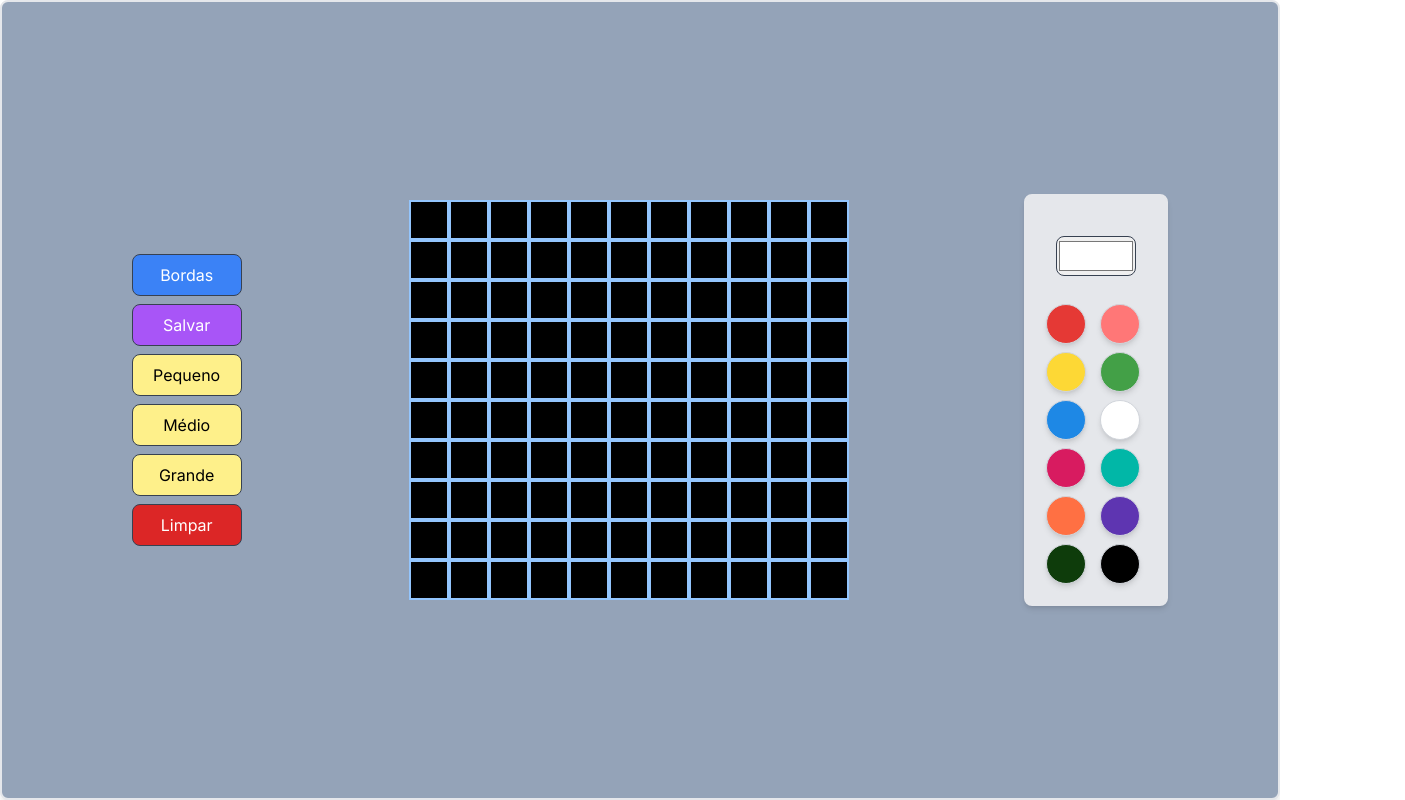
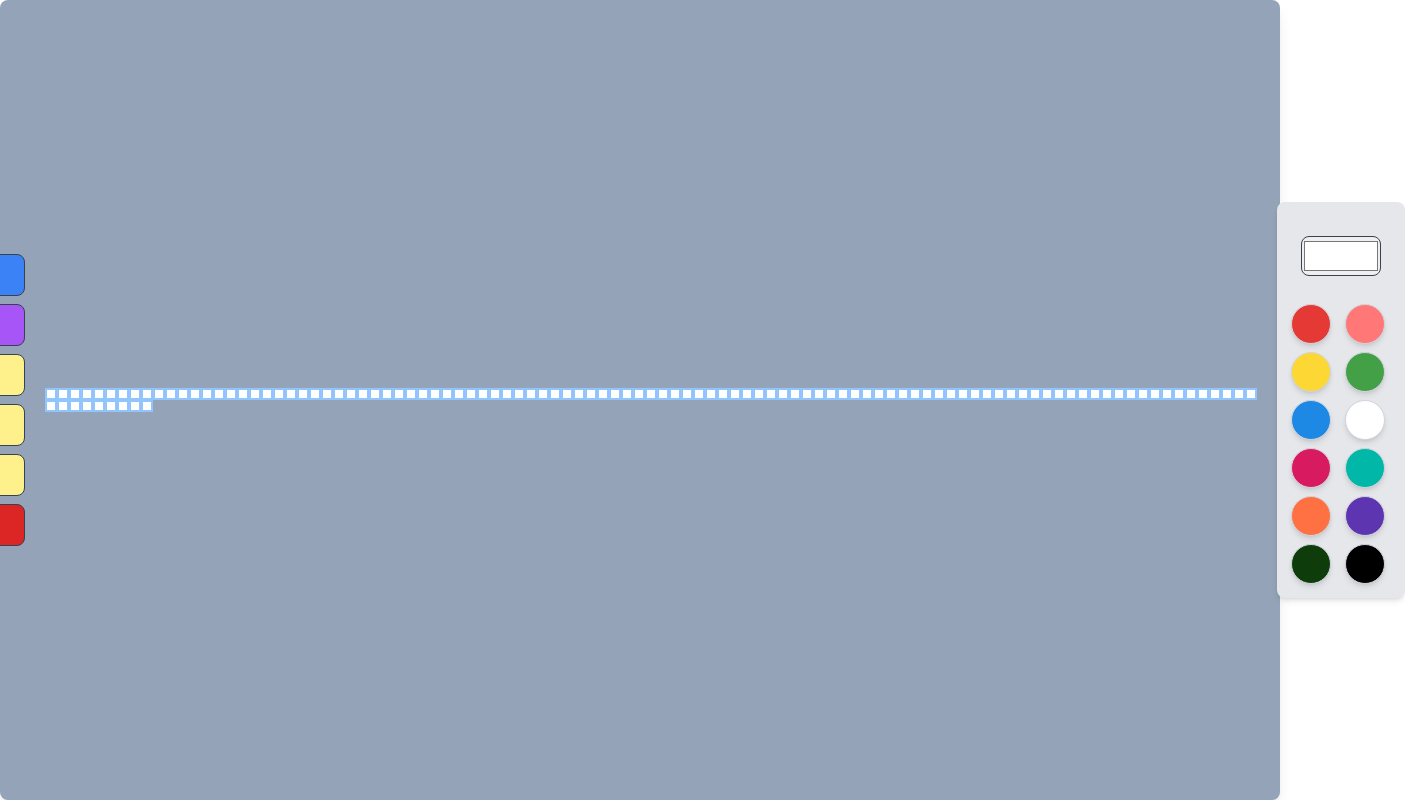
Before and after one commit to rm-l/PixelArt, a Next.js app: page /pixelart in a window 1280 px wide. Shown: the whole page, 1405 px wide, since content can reach past the window. Built offline with nearby package versions, Linux system fonts and the light colour scheme.

Commit message:
feat: change sizes to bigger ones

```diff
--- a/src/app/layout.tsx
+++ b/src/app/layout.tsx
@@ -1,12 +1,16 @@
-import type { Metadata } from "next";
+import type { Metadata, Viewport } from "next";
 import { Inter } from "next/font/google";
 import "./globals.css";
+
+export const viewport: Viewport = {
+  width: 'device-width, initial-scale=1'
+}
 
 const inter = Inter({ subsets: ["latin"] });
 
 export const metadata: Metadata = {
-  title: "PixelArt",
-  description: "PixelArt",
+  title: "Pixels",
+  description: "PixelPlay",
 };
 
 export default function RootLayout({
--- a/src/app/pixelart/page.tsx
+++ b/src/app/pixelart/page.tsx
@@ -6,7 +6,7 @@ export default function PixelArt() {
   const [collums, setCollums] = useState(110);
   const [selectedColor, setSelectedColor] = useState('#ffffff');
   const [border, setBorder] = useState(true);
-  const [pixels, setPixels] = useState(Array(collums).fill('#000000'));
+  const [pixels, setPixels] = useState(Array(collums).fill('#ffffff'));
 
   const colorOptions: string[] = [
     "#E53935",
@@ -28,6 +28,10 @@ export default function PixelArt() {
     numberOfCollums: string;
   }
 
+  const GRID_PEQUENO = 336
+  const GRID_MEDIO = 1581
+  const GRID_GRANDE = 5151
+
   function handleColor(value: string): void {
     setSelectedColor(value);
   }
@@ -47,10 +51,10 @@ export default function PixelArt() {
   }
 
   function handleSize(): ISizeConfig {
-    if (collums === 110) {
+    if (collums === 1581) {
       return {
-        size: 'w-10 h-10',
-        numberOfCollums: 'grid-cols-11',
+        size: 'w-5 h-5',
+        numberOfCollums: 'grid-cols-51',
       };
     }
 
@@ -60,10 +64,10 @@ export default function PixelArt() {
         numberOfCollums: 'grid-cols-21',
       };
     }
-
+    else
       return {
         size: 'w-3 h-3',
-      numberOfCollums: 'grid-cols-51',
+        numberOfCollums: 'grid-cols-101',
       };
   }
 
@@ -80,9 +84,8 @@ export default function PixelArt() {
   }
 
   return (
-    <div>
-      <div className="flex items-center justify-around bg-slate-400 p-10 rounded-lg shadow-lg w-full h-screen border-2 border-red">
-        <div className="grid grid-cols-1 gap-2 p-5 min-w-[150px]">
+    <div className="flex items-center justify-center bg-slate-400 p-10 rounded-lg shadow-lg w-full h-screen">
+      <div className="grid grid-cols-1 gap-2 min-w-[150px]">
         <button
           onClick={() => { handleBorder(border); }}
           className="text-white rounded-lg border border-gray-700 bg-blue-500 hover:bg-blue-600 focus:outline-none focus:ring-2 focus:ring-blue-300 transition duration-200 px-4 py-2"
@@ -96,19 +99,19 @@ export default function PixelArt() {
           Salvar
         </button>
         <button
-            onClick={() => { handleCollums(110); setPixels(Array(110).fill(selectedColor)); }}
+          onClick={() => { handleCollums(GRID_PEQUENO); setPixels(Array(GRID_PEQUENO).fill(selectedColor)); }}
           className="rounded-lg border border-gray-700 bg-yellow-200 text-black hover:bg-yellow-300 focus:outline-none focus:ring-2 focus:ring-yellow-100 transition duration-200 px-4 py-2"
         >
           Pequeno
         </button>
         <button
-            onClick={() => { handleCollums(336); setPixels(Array(336).fill(selectedColor)); }}
+          onClick={() => { handleCollums(GRID_MEDIO); setPixels(Array(GRID_MEDIO).fill(selectedColor)); }}
           className="rounded-lg border border-gray-700 bg-yellow-200 text-black hover:bg-yellow-300 focus:outline-none focus:ring-2 focus:ring-yellow-100 transition duration-200 px-4 py-2"
         >
           Médio
         </button>
         <button
-            onClick={() => { handleCollums(1581); setPixels(Array(1581).fill(selectedColor)); }}
+          onClick={() => { handleCollums(GRID_GRANDE); setPixels(Array(GRID_GRANDE).fill(selectedColor)); }}
           className="rounded-lg border border-gray-700 bg-yellow-200 text-black hover:bg-yellow-300 focus:outline-none focus:ring-2 focus:ring-yellow-100 transition duration-200 px-4 py-2"
         >
           Grande
@@ -122,19 +125,19 @@ export default function PixelArt() {
       </div>
 
       <div
-          className={`grid ${handleSize().numberOfCollums} gap-0 p-2 min-w-max`}
+        className={`grid ${handleSize().numberOfCollums} gap-0 min-w-max p-5`}
         id="pixel-art-canvas"
       >
         {pixels.map((color, index) => (
           <div
             key={index}
             className={`${handleSize().size} ${border ? 'border-2' : ''} border-blue-300 gap-0`}
-              style={{ backgroundColor: color, boxSizing: 'border-box' }}
+            style={{ backgroundColor: color }}
             onClick={() => handleSinglePixel(index)}
           ></div>
         ))}
       </div>
-        <div className="flex flex-col items-center justify-start bg-gray-200 rounded-lg shadow-md border-2 p-5 ml-7">
+      <div className="flex flex-col items-center justify-start bg-gray-200 rounded-lg shadow-md border-2 p-3">
         <input
           type="color"
           value={selectedColor}
@@ -153,6 +156,5 @@ export default function PixelArt() {
         </div>
       </div>
     </div>
-    </div>
   );
 }
--- a/tailwind.config.ts
+++ b/tailwind.config.ts
@@ -17,6 +17,7 @@ const config: Config = {
         '21': 'repeat(21, minmax(0, 1fr))',
         '31': 'repeat(31, minmax(0, 1fr))',
         '51': 'repeat(51, minmax(0, 1fr))',
+        '101': 'repeat(101, minmax(0, 1fr))',
       }
     },
   },
```
Lines whose indentation alone changed are shown as unchanged.
